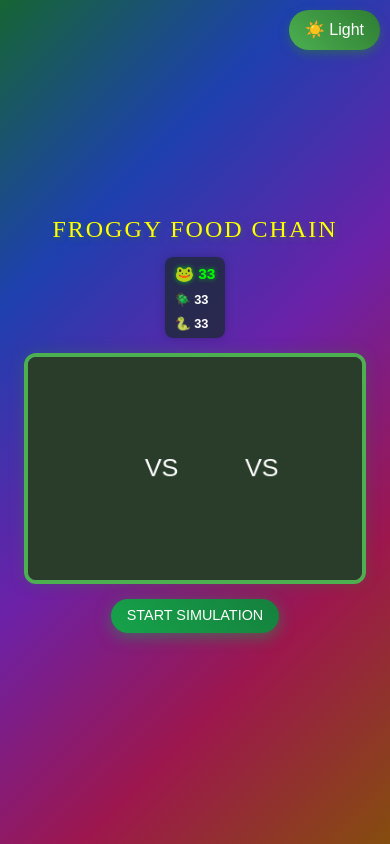
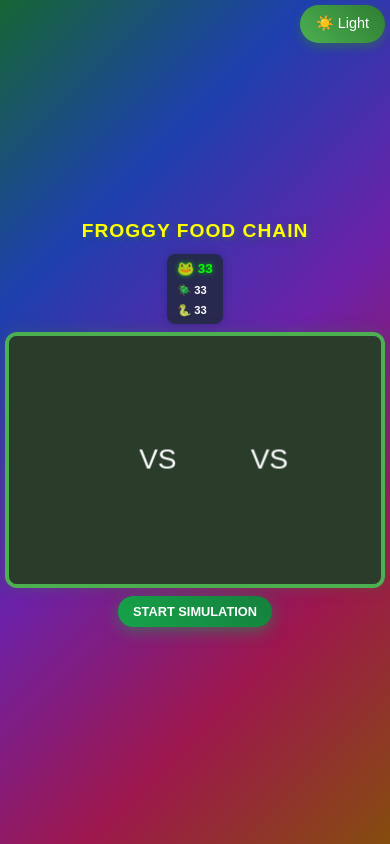
Before and after one commit to nazsats/froggyfolios, a Next.js app: page /game in a window 390 px wide. Built offline with nearby package versions, Linux system fonts and the light colour scheme.

Commit message:
Updated game page

```diff
--- a/app/game/page.tsx
+++ b/app/game/page.tsx
@@ -54,14 +54,13 @@ export default function Game() {
 
   const initializeElements = (width: number, height: number) => {
     const elements: Element[] = [];
-    const size = Math.max(Math.min(width * 0.04, 20), 12); // Scale size dynamically, min 12px, max 20px
+    const size = Math.max(Math.min(width * 0.04, 20), 12);
     const speed = 0.7;
-    const padding = size; // Padding from edges
+    const padding = size;
 
-    // Frogs (top-left)
     for (let i = 0; i < 33; i++) {
       elements.push({
-        x: padding + (i % 6) * size * 1.2, // Reduced spacing factor for smaller screens
+        x: padding + (i % 6) * size * 1.2,
         y: padding + Math.floor(i / 6) * size * 1.2,
         dx: (Math.random() - 0.5) * speed,
         dy: (Math.random() - 0.5) * speed,
@@ -69,7 +68,6 @@ export default function Game() {
       });
     }
 
-    // Insects (top-right)
     for (let i = 0; i < 33; i++) {
       elements.push({
         x: width - padding - size - (i % 6) * size * 1.2,
@@ -80,7 +78,6 @@ export default function Game() {
       });
     }
 
-    // Snakes (bottom-left)
     for (let i = 0; i < 33; i++) {
       elements.push({
         x: padding + (i % 6) * size * 1.2,
@@ -137,7 +134,7 @@ export default function Game() {
 
     if (!isPlayingRef.current) {
       const size = Math.min(width * 0.15, 80);
-      ctx.font = `${size * 0.5}px Arial`;
+      ctx.font = `${size * 0.5}px "Poppins", sans-serif`; // Use Poppins for VS text
       ctx.fillStyle = theme === "dark" ? "#ffffff" : "#1f2937";
       ctx.textAlign = "center";
       if (frogImgRef.current) ctx.drawImage(frogImgRef.current, width * 0.25 - size / 2, height / 2 - size / 2, size, size);
@@ -152,14 +149,14 @@ export default function Game() {
         el.x += el.dx;
         el.y += el.dy;
 
-        const size = Math.max(Math.min(width * 0.04, 20), 12); // Match size from initializeElements
+        const size = Math.max(Math.min(width * 0.04, 20), 12);
         if (el.x < 0 || el.x > width - size) el.dx *= -1;
         if (el.y < 0 || el.y > height - size) el.dy *= -1;
 
         for (let j = i + 1; j < elements.length; j++) {
           const other = elements[j];
           const dist = Math.sqrt((el.x - other.x) ** 2 + (el.y - other.y) ** 2);
-          if (dist < size * 1.1) { // Adjusted collision radius
+          if (dist < size * 1.1) {
             if (el.type === "frog" && other.type === "insect") other.type = "frog";
             else if (el.type === "insect" && other.type === "frog") el.type = "frog";
             else if (el.type === "insect" && other.type === "snake") other.type = "insect";
--- a/styles/Game.module.css
+++ b/styles/Game.module.css
@@ -7,9 +7,9 @@
     justify-content: center;
     min-height: 100vh;
     width: 100vw;
-    padding: 10px;
+    padding: clamp(5px, 2vw, 10px);
     box-sizing: border-box;
-    font-family: "Arial", sans-serif;
+    font-family: "Poppins", sans-serif; /* Use Poppins globally */
   }
 
   .dark {
@@ -24,13 +24,13 @@
 
   .themeToggle {
     position: absolute;
-    top: 10px;
-    right: 10px;
+    top: clamp(5px, 1vw, 10px);
+    right: clamp(5px, 1vw, 10px);
   }
 
   .themeButton {
     padding: 8px 16px;
-    font-size: 1rem;
+    font-size: clamp(0.9rem, 2vw, 1rem);
     border: none;
     border-radius: 20px;
     cursor: pointer;
@@ -62,22 +62,21 @@
   }
 
   .title {
-    font-size: clamp(1.5rem, 5vw, 3rem);
-    font-family: "Bungee", cursive;
-    font-weight: 400;
+    font-size: clamp(1.2rem, 4vw, 3rem);
+    font-weight: 700; /* Poppins bold */
     text-transform: uppercase;
-    letter-spacing: 2px;
-    margin-bottom: 15px;
+    letter-spacing: 1px; /* Adjusted for Poppins */
+    margin-bottom: clamp(5px, 2vw, 15px);
     text-shadow: 2px 2px 5px rgba(46, 125, 50, 0.5);
     color: #ffff00;
   }
 
   .countdown {
-    font-size: clamp(1rem, 3vw, 2rem);
-    font-family: "Bungee", cursive;
+    font-size: clamp(0.8rem, 3vw, 2rem);
+    font-weight: 700;
     color: #ffff00;
     text-shadow: 0 0 5px rgba(255, 255, 0, 0.7);
-    margin-bottom: 10px;
+    margin-bottom: clamp(5px, 2vw, 10px);
     z-index: 10;
     animation: countdownAnimation 1s ease-in-out;
   }
@@ -102,10 +101,11 @@
 
   .scoreBoard {
     display: flex;
-    gap: 10px;
-    margin-bottom: 15px;
-    font-size: clamp(0.8rem, 2.5vw, 1.2rem);
-    padding: 8px 15px;
+    gap: clamp(5px, 1vw, 10px);
+    margin-bottom: clamp(5px, 2vw, 15px);
+    font-size: clamp(0.7rem, 2vw, 1.2rem);
+    font-weight: 400;
+    padding: clamp(5px, 1vw, 8px) clamp(10px, 2vw, 15px);
     border-radius: 8px;
   }
 
@@ -120,7 +120,7 @@
   }
 
   .scoreBoard span {
-    font-weight: bold;
+    font-weight: 700;
   }
 
   .scoreBoard .highlight {
@@ -130,18 +130,19 @@
   }
 
   .gameCanvas {
-    width: 90%;
+    width: 95%;
     max-width: 700px;
     height: auto;
     border: 4px solid #4caf50;
     border-radius: 12px;
     box-shadow: 0 0 15px rgba(46, 125, 50, 0.3);
-    margin-bottom: 15px;
+    margin-bottom: clamp(5px, 2vw, 15px);
   }
 
   .playButton {
-    padding: clamp(8px, 2vw, 10px) clamp(20px, 5vw, 25px);
-    font-size: clamp(0.9rem, 2vw, 1.2rem);
+    padding: clamp(6px, 2vw, 10px) clamp(15px, 4vw, 25px);
+    font-size: clamp(0.8rem, 2vw, 1.2rem);
+    font-weight: 700;
     text-transform: uppercase;
     cursor: pointer;
     border: none;
@@ -191,7 +192,7 @@
   }
 
   .modal {
-    padding: 25px;
+    padding: clamp(15px, 3vw, 25px);
     border-radius: 16px;
     max-width: 500px;
     width: 90%;
@@ -213,20 +214,23 @@
   }
 
   .modalTitle {
-    font-size: clamp(1.5rem, 3vw, 2rem);
-    color: #f3870b;
-    margin-bottom: 20px;
+    font-size: clamp(1.2rem, 3vw, 2rem);
+    font-weight: 700;
+    color: #ffff00;
+    margin-bottom: clamp(10px, 2vw, 20px);
     text-shadow: 0 0 5px rgba(255, 255, 0, 0.7);
   }
 
   .modalText {
-    font-size: clamp(1rem, 2.5vw, 1.2rem);
-    margin-bottom: 20px;
+    font-size: clamp(0.9rem, 2vw, 1.2rem);
+    font-weight: 400;
+    margin-bottom: clamp(10px, 2vw, 20px);
   }
 
   .credits {
-    font-size: clamp(0.8rem, 2vw, 1rem);
-    margin-top: 20px;
+    font-size: clamp(0.7rem, 1.5vw, 1rem);
+    font-weight: 400;
+    margin-top: clamp(10px, 2vw, 20px);
   }
 
   .creditsDark {
@@ -242,20 +246,21 @@
     -webkit-background-clip: text;
     background-clip: text;
     color: transparent;
-    font-weight: bold;
+    font-weight: 700;
     text-shadow: 0 0 5px rgba(255, 255, 0, 0.5);
   }
 
   .buttonContainer {
     display: flex;
     justify-content: center;
-    gap: 15px;
-    margin-top: 20px;
+    gap: clamp(10px, 2vw, 15px);
+    margin-top: clamp(10px, 2vw, 20px);
   }
 
   .shareButton {
-    padding: 10px 20px;
-    font-size: clamp(0.9rem, 2vw, 1.1rem);
+    padding: clamp(8px, 2vw, 10px) clamp(15px, 3vw, 20px);
+    font-size: clamp(0.8rem, 1.5vw, 1.1rem);
+    font-weight: 700;
     cursor: pointer;
     border: none;
     border-radius: 8px;
@@ -292,8 +297,9 @@
   }
 
   .closeButton {
-    padding: 10px 20px;
-    font-size: clamp(0.9rem, 2vw, 1.1rem);
+    padding: clamp(8px, 2vw, 10px) clamp(15px, 3vw, 20px);
+    font-size: clamp(0.8rem, 1.5vw, 1.1rem);
+    font-weight: 700;
     cursor: pointer;
     border: none;
     border-radius: 8px;
@@ -334,26 +340,30 @@
       padding: 5px;
     }
     .title {
-      margin-bottom: 10px;
+      margin-bottom: 8px;
     }
     .countdown {
       margin-bottom: 5px;
     }
     .scoreBoard {
       flex-direction: column;
-      gap: 5px;
+      gap: 3px;
       padding: 5px 10px;
     }
+    .gameCanvas {
+      width: 100%;
+      max-width: none;
+    }
     .playButton {
-      padding: clamp(6px, 1.5vw, 8px) clamp(15px, 4vw, 20px);
+      padding: 6px 15px;
     }
     .buttonContainer {
       flex-direction: column;
-      gap: 10px;
+      gap: 8px;
     }
   }
 
-  @media (max-width: 768px) {
+  @media (min-width: 481px) and (max-width: 768px) {
     .gameCanvas {
       width: 90%;
     }
```
